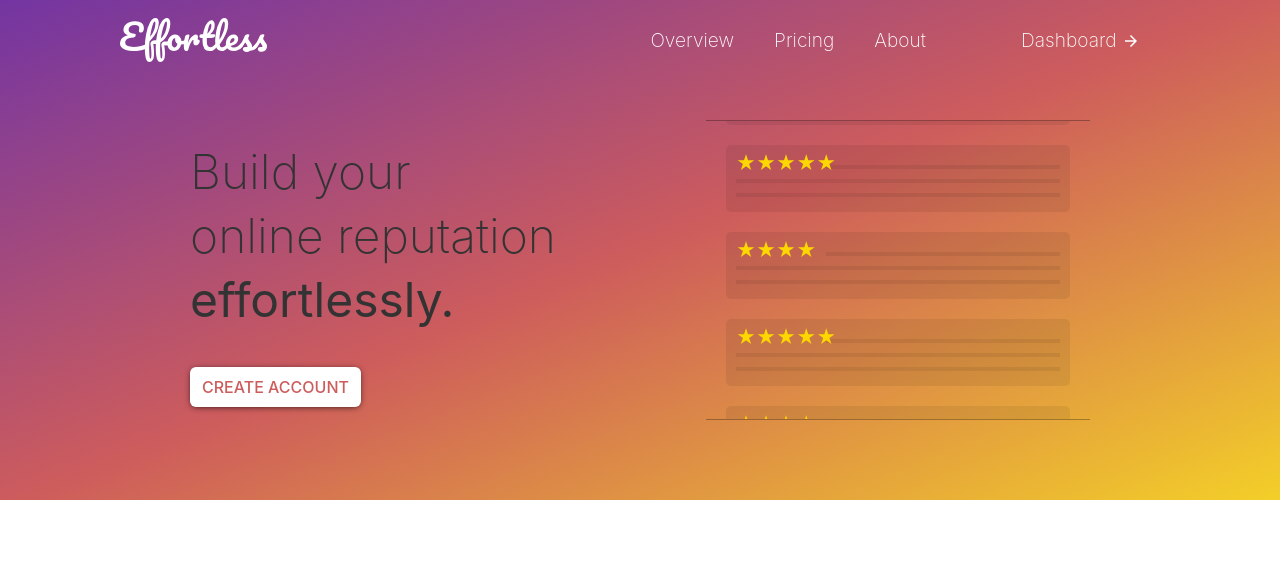
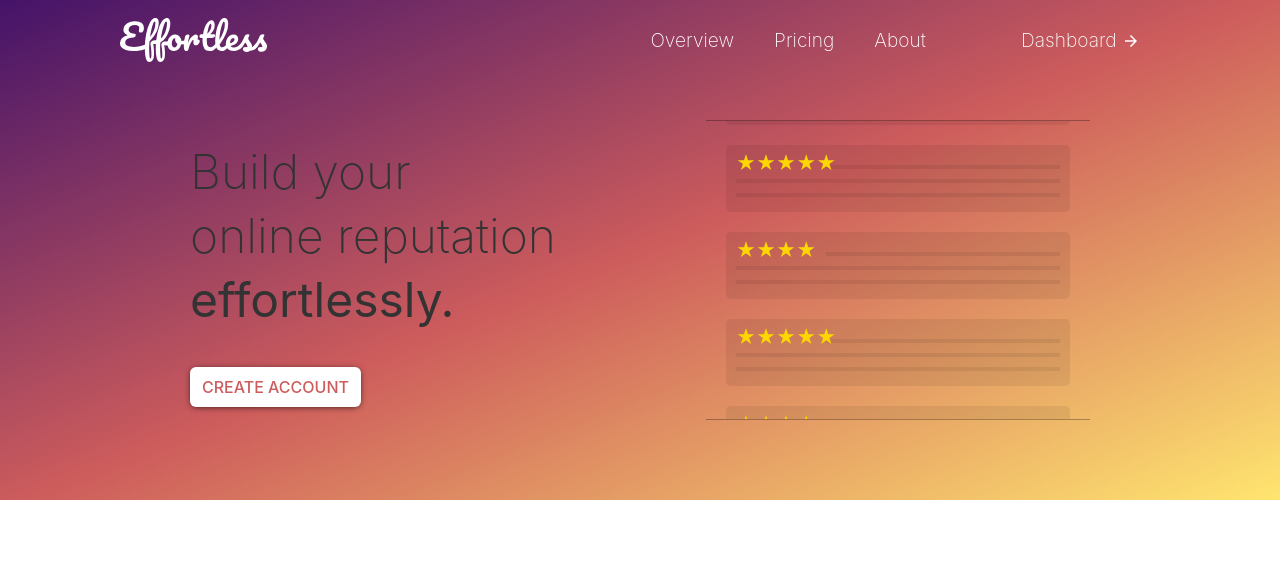
Before and after one commit to dotspencer/effortless-design, a plain HTML site: page index.html in a window 1280 px wide. Drawn offline with Linux system fonts and the light colour scheme.

Commit message:
Changed colors again

```diff
--- a/scss/style.scss
+++ b/scss/style.scss
@@ -62,7 +62,7 @@ div.hero {
   height: 500px;
   // Lighter yellowish: #ffe66e
   // background: linear-gradient(158deg, #a23535, indianred, #f3d328);
-  background: linear-gradient(158deg, #7335a2, indianred, #f3cf28);
+  background: linear-gradient(158deg, #441369, indianred, #ffe56f);
   padding-top: 90px;
 
   .message {
```
Also changed, not shown: css/style.css.
